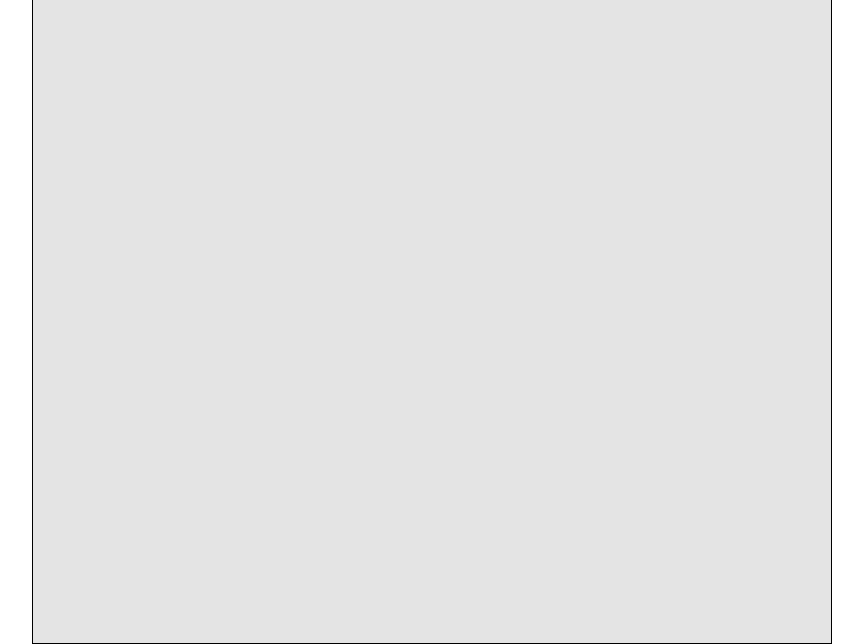
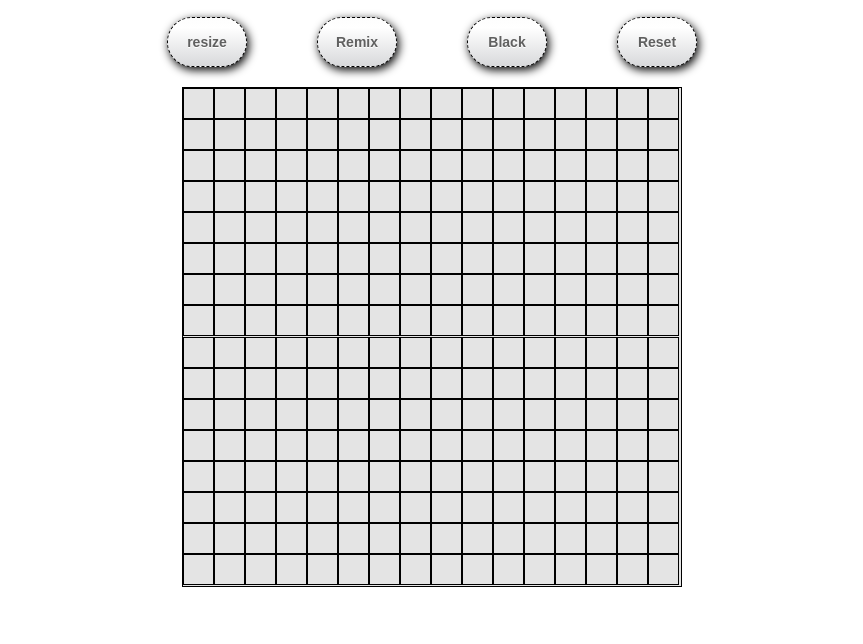
Before and after one commit to Cyclonekillzyt/Etch-a-Sketch, a plain HTML site: page index.html in a window 1280 px wide. Shown: the part 156-800 px from the top of the page, without its empty margins (208-1071 px from the left). Drawn offline with Linux system fonts and the light colour scheme.

Commit message:
this is kicking my ass

```diff
--- a/script.js
+++ b/script.js
@@ -1,24 +1,46 @@
 const container = document.getElementById("container");
+const resizeButton = document.getElementById("resize");
+const randomColorBtn = document.getElementById("randomColor");
+const blackColorBtn = document.getElementById("blackColor");
+const resetBtn = document.getElementById("reset");
 const etchASketchArray = [];
+let gridSize = 16;
+
+document.addEventListener("DOMContentLoaded", () => {
+    createGrid(gridSize);
+});
+
+resizeButton.addEventListener("click", () => {
+    container.innerHTML = "";
+    etchASketchArray.length = 0;
+    gridSize = parseInt(prompt("Enter the size of the grid"));
+    if(gridSize > 1 && gridSize < 100){
+        createGrid(gridSize);
+    }
+    else{
+        alert("Please enter a number between 1 and 100");
+        gridSize = 16;
+        createGrid(gridSize);
+    }
+});
 
 
-
-function createGrid(){
-    for (let i = 0; i < 14; i++) {
-        for (let j = 0; j < 14; j++) {
+function createGrid(size){
+    const squareSize = Math.floor(500 / size);
+    for (let i = 0; i < size; i++) {
+        for (let j = 0; j < size; j++) {
           const etchASketch = document.createElement("div");
-          etchASketch.style.width = "30px";
-          etchASketch.style.height = "30px";
+          etchASketch.style.width = `${squareSize}px`;
+          etchASketch.style.height = `${squareSize}px`;
           etchASketch.style.border = "1px solid black";
+          etchASketch.style.overflowX = "hidden";
           container.appendChild(etchASketch);
           etchASketchArray.push(etchASketch);
         }
       }
-}
-
-
-etchASketchArray.forEach((etchASketch) => {
-    etchASketch.addEventListener("mouseover", () => {
-        etchASketch.style.backgroundColor = "black";
+      etchASketchArray.forEach((etchASketch) => {
+        etchASketch.addEventListener("mouseover", () => {
+            etchASketch.style.backgroundColor = "black";
+        });
     });
-});
+};
--- a/style.css
+++ b/style.css
@@ -14,8 +14,8 @@ body {
 
 .container {
   display: flex;
-  width: 800px;
-  height: 800px;
+  width: 500px;
+  height: 500px;
   background-color: #e4e4e4;
   border: 1px solid;
   flex-wrap: wrap;
@@ -29,8 +29,42 @@ body {
 }
 
 .buttons{
+    display: flex;
+    margin-bottom: 20px;
+    gap: 70px;
+}
+
+.button{
+    display: flex;
+    align-items: center;
+    justify-content: center;
+    outline: none;
+    cursor: pointer;
+    width: 80px;
+    height: 50px;
+    background-image: linear-gradient(to top, #D8D9DB 0%, #fff 80%, #FDFDFD 100%);
+    border-radius: 30px;
+    border: 1px dashed #000000;
+    transition: all 0.2s ease;
+    font-family: "Source Sans Pro", sans-serif;
+    font-size: 14px;
+    font-weight: 600;
+    color: #606060;
+    text-shadow: 0 1px #fff;
+    box-shadow: 2px 3px 10px #000;
 
 }
+button:hover {
+    box-shadow: 0 4px 3px 1px #FCFCFC, 0 6px 8px #D6D7D9, 0 -4px 4px #CECFD1, 0 -6px 4px #FEFEFE, inset 0 0 3px 3px #CECFD1;
+  }
+
+  button:active {
+    box-shadow: 0 4px 3px 1px #FCFCFC, 0 6px 8px #D6D7D9, 0 -4px 4px #CECFD1, 0 -6px 4px #FEFEFE, inset 0 0 5px 3px #999, inset 0 0 30px #aaa;
+  }
+
+  button:focus {
+    box-shadow: 0 4px 3px 1px #FCFCFC, 0 6px 8px #D6D7D9, 0 -4px 4px #CECFD1, 0 -6px 4px #FEFEFE, inset 0 0 5px 3px #999, inset 0 0 30px #aaa;
+  }
 
 .etchASketch:hover{
     background-color: black;
```
